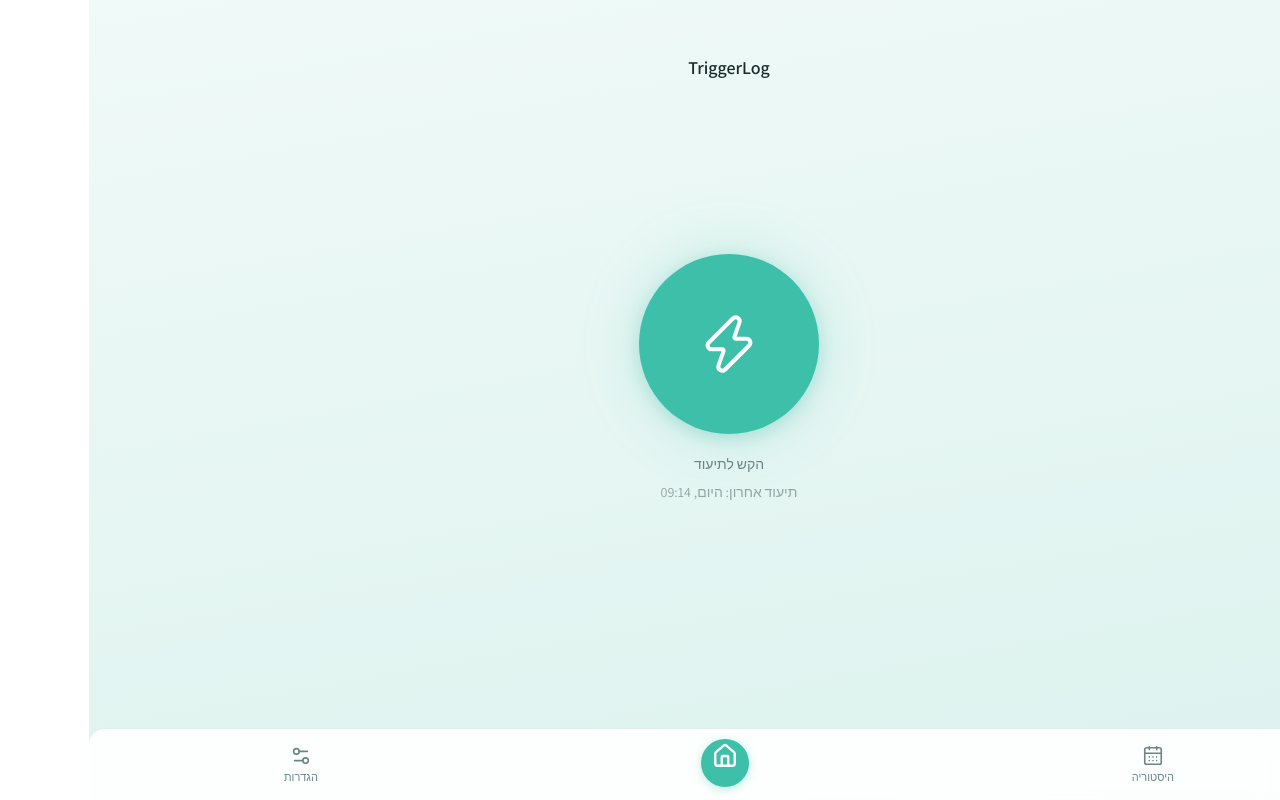
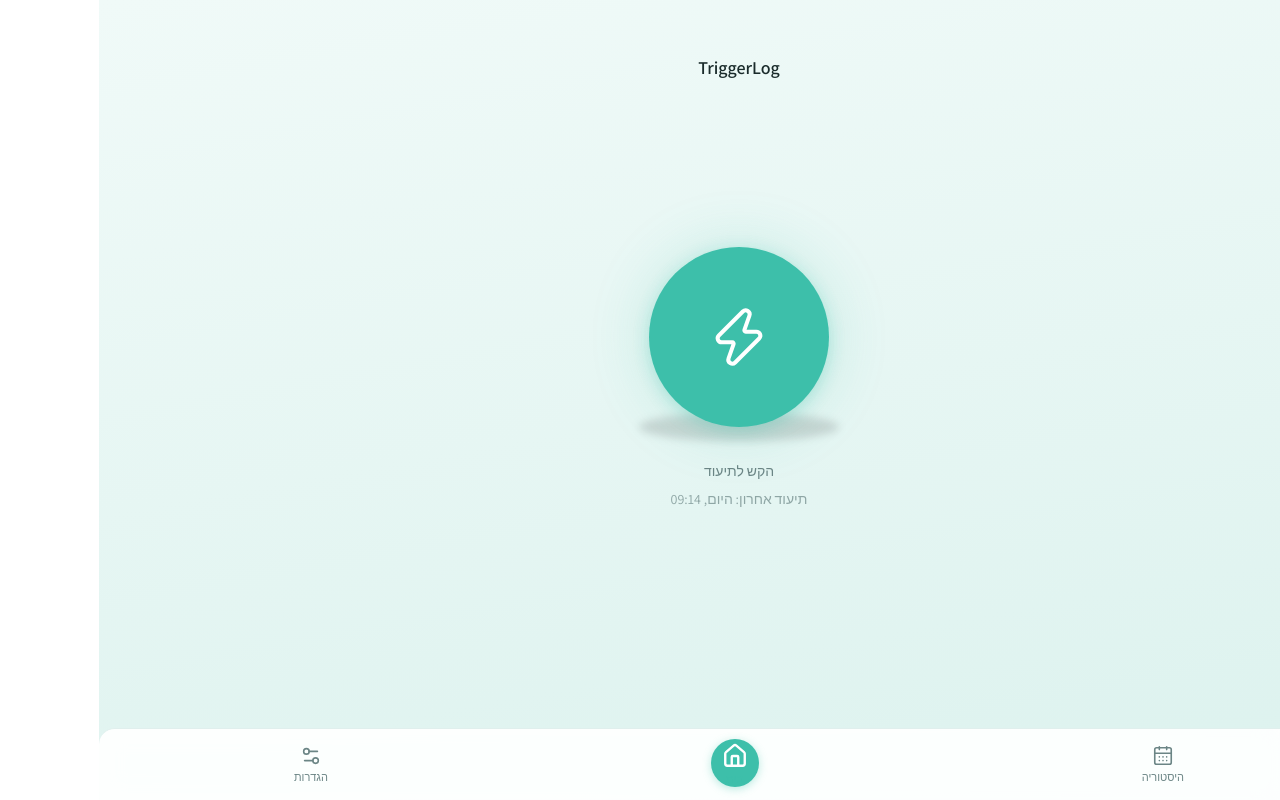
Before and after one commit to Final-Project-OT/TriggerLog, a React (Vite) app in the folder prototype/: page / in a window 1280 px wide. Both pictures are taken after a click on the button "דלג". Built offline with nearby package versions, Linux system fonts and the light colour scheme.

Commit message:
feat: whack-a-mole trigger button — hole, pop-up entrance, whack-down tap

```diff
--- a/prototype/src/App.css
+++ b/prototype/src/App.css
@@ -58,6 +58,18 @@
   0%   { transform: scale(1); }
   35%  { transform: scale(0.93); }
   100% { transform: scale(1); }
+}
+
+@keyframes molePopUp {
+  0%   { transform: translateY(60px) scale(0.7); opacity: 0; }
+  60%  { transform: translateY(-8px) scale(1.04); opacity: 1; }
+  80%  { transform: translateY(4px) scale(0.98); }
+  100% { transform: translateY(0) scale(1); opacity: 1; }
+}
+
+@keyframes moleWhack {
+  0%   { transform: translateY(0) scale(1); }
+  100% { transform: translateY(28px) scale(0.90); }
 }
 
 @keyframes flashIn {
--- a/prototype/src/screens/Main.jsx
+++ b/prototype/src/screens/Main.jsx
@@ -1,30 +1,29 @@
-import { useState }          from 'react'
-import { Zap }               from 'lucide-react'
-import BottomNav             from '../components/BottomNav'
-import ConfirmationFlash     from '../components/ConfirmationFlash'
+import { useState, useEffect } from 'react'
+import { Zap }                  from 'lucide-react'
+import BottomNav                from '../components/BottomNav'
 
-const LAST_LOG_TIME = 'היום, 09:14'  // mock data
+const LAST_LOG_TIME = 'היום, 09:14'
 
 export default function Main({ navigate, activeTab }) {
-  const [pressing, setPressing]   = useState(false)
-  const [rippling, setRippling]   = useState(false)
-  const [flash,    setFlash]      = useState(false)
+  const [whacking, setWhacking] = useState(false)
+  const [rippling, setRippling] = useState(false)
+  const [popped,   setPopped]   = useState(false)
+
+  useEffect(() => {
+    const t = setTimeout(() => setPopped(true), 80)
+    return () => clearTimeout(t)
+  }, [])
 
   function handleTap() {
-    if (pressing) return
-
-    // Animate press + ripple
-    setPressing(true)
+    if (whacking) return
+    setWhacking(true)
     setRippling(true)
     setTimeout(() => setRippling(false), 600)
     setTimeout(() => {
-      setPressing(false)
+      setWhacking(false)
       navigate('cause-selection')
-    }, 300)
+    }, 320)
   }
-
-  // Called from ConfirmationFlash after cause-selection returns
-  // (flash state is set by App.jsx — not needed here directly)
 
   return (
     <div
@@ -36,12 +35,9 @@ export default function Main({ navigate, activeTab }) {
         paddingBottom: 88,
       }}
     >
-      {/* Status bar */}
       <div style={{ height: 44 }} aria-hidden="true" />
 
-      {/* App name header */}
-      <p
-        style={{
+      <p style={{
         position: 'absolute',
         top: 56,
         fontFamily: 'Assistant, sans-serif',
@@ -49,12 +45,14 @@ export default function Main({ navigate, activeTab }) {
         fontWeight: 600,
         color: 'var(--text-dark)',
         textAlign: 'center',
-        }}
-      >
+      }}>
         TriggerLog
       </p>
 
-      {/* Big button */}
+      {/* Hole + button wrapper */}
+      <div style={{ position: 'relative', display: 'flex', flexDirection: 'column', alignItems: 'center' }}>
+
+        {/* The mole button */}
         <div
           role="button"
           aria-label="הקש לתיעוד טריגר"
@@ -74,13 +72,16 @@ export default function Main({ navigate, activeTab }) {
             cursor: 'pointer',
             userSelect: 'none',
             WebkitTapHighlightColor: 'transparent',
-          animation: pressing ? 'buttonPress 300ms var(--ease-out)' : 'none',
-          transition: 'box-shadow 200ms ease',
+            zIndex: 2,
+            animation: !popped
+              ? 'none'
+              : whacking
+              ? 'moleWhack 280ms cubic-bezier(0.4,0,1,1) forwards'
+              : 'molePopUp 520ms cubic-bezier(0.34,1.56,0.64,1) forwards',
           }}
         >
           <Zap size={64} color="white" strokeWidth={1.5} />
 
-        {/* Ripple ring */}
           {rippling && (
             <span
               aria-hidden="true"
@@ -96,28 +97,25 @@ export default function Main({ navigate, activeTab }) {
           )}
         </div>
 
-      {/* Label below button */}
-      <p
-        className="caption"
+        {/* Dark oval hole beneath the button */}
+        <div
+          aria-hidden="true"
           style={{
-          color: 'var(--text-muted)',
-          marginTop: 20,
-          textAlign: 'center',
+            width: 200,
+            height: 28,
+            borderRadius: '50%',
+            background: 'rgba(0,0,0,0.13)',
+            marginTop: -14,
+            zIndex: 1,
+            filter: 'blur(4px)',
           }}
-      >
+        />
+      </div>
+
+      <p className="caption" style={{ color: 'var(--text-muted)', marginTop: 20, textAlign: 'center' }}>
         הקש לתיעוד
       </p>
-
-      {/* Last log timestamp */}
-      <p
-        className="caption"
-        style={{
-          color: 'var(--text-muted)',
-          marginTop: 8,
-          textAlign: 'center',
-          opacity: 0.7,
-        }}
-      >
+      <p className="caption" style={{ color: 'var(--text-muted)', marginTop: 8, textAlign: 'center', opacity: 0.7 }}>
         תיעוד אחרון: {LAST_LOG_TIME}
       </p>
 
```
Lines whose indentation alone changed are shown as unchanged.
